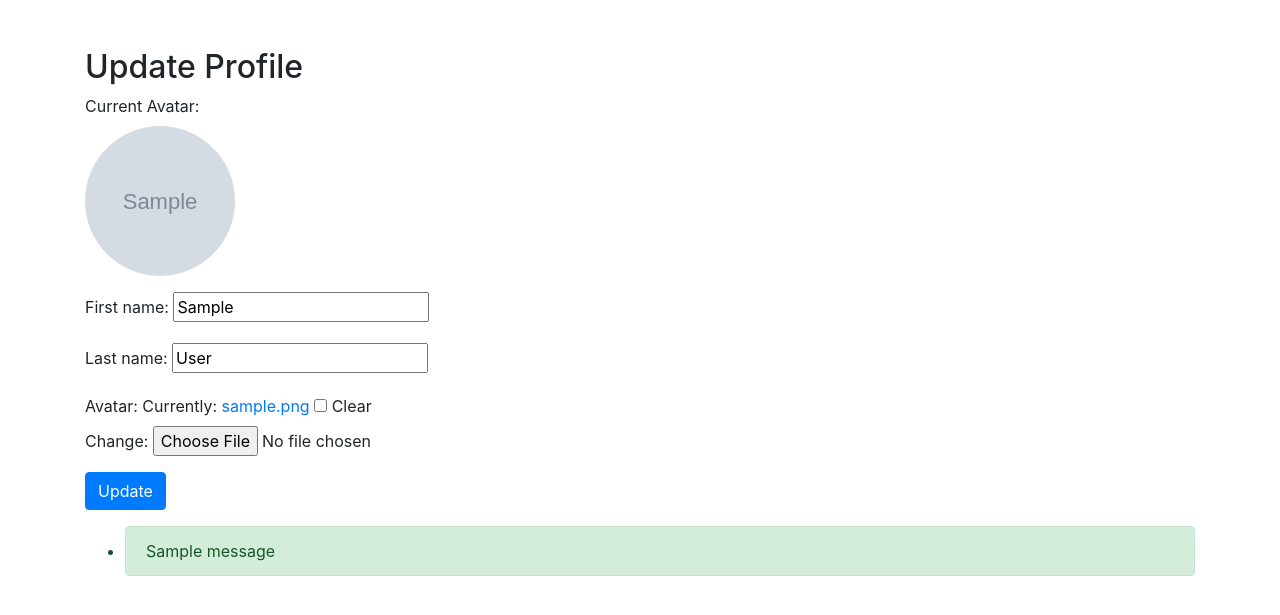
After one commit to abdullah956/dj-byzino, a Django app: page /profile/update/ in a window 1280 px wide. The commit adds this page. Shown: the top 615 px of the page. Run offline with Django 5.2, Linux system fonts and the light colour scheme; a user stored in the database is signed in; tables that the repository leaves empty hold one stand-in row (values such as "Sample post"); grey boxes marked "Sample" are stand-in pictures; one stand-in notice (Sample message) is shown; parts of the project's set-up code (start-up, migrations or seed data) failed here and were passed over; some libraries are stand-ins or nearby versions.

Commit message:
added avatar for user and info update

```diff
--- a/templates/base.html
+++ b/templates/base.html
@@ -42,6 +42,9 @@
               {% if user.is_authenticated %}
                 <li>
                   <a href="{% url 'logout' %}">Logout</a>
+                </li>
+                <li>
+                  <a href="{% url 'update_profile' %}">Update Profile</a>
                 </li>
               {% else %}
                 <li>
--- /dev/null
+++ b/templates/users/update_profile.html
@@ -0,0 +1,39 @@
+<!DOCTYPE html>
+<html lang="en">
+  <head>
+    <meta charset="UTF-8" />
+    <meta name="viewport" content="width=device-width, initial-scale=1.0" />
+    <title>Update Profile</title>
+    <link rel="stylesheet" href="https://stackpath.bootstrapcdn.com/bootstrap/4.5.2/css/bootstrap.min.css" />
+  </head>
+  <body>
+    <div class="container mt-5">
+      <h2>Update Profile</h2>
+      <form method="POST" enctype="multipart/form-data">
+        {% csrf_token %}
+        <div class="form-group">
+          <label for="avatar">Current Avatar:</label><br />
+          {% if request.user.avatar %}
+            <img src="{{ request.user.avatar.url }}" alt="{{ request.user.username }}" style="width:150px;height:150px;border-radius:50%;" /><br />
+          {% else %}
+            <p>No avatar uploaded.</p>
+          {% endif %}
+        </div>
+        <div class="form-group">{{ form.as_p }}</div>
+        <button type="submit" class="btn btn-primary">Update</button>
+      </form>
+
+      {% if messages %}
+        <ul class="mt-3">
+          {% for message in messages %}
+            <li class="alert alert-{{ message.tags }}">{{ message }}</li>
+          {% endfor %}
+        </ul>
+      {% endif %}
+    </div>
+
+    <script src="https://code.jquery.com/jquery-3.5.1.slim.min.js"></script>
+    <script src="https://cdn.jsdelivr.net/npm/@popperjs/core@2.5.2/dist/umd/popper.min.js"></script>
+    <script src="https://stackpath.bootstrapcdn.com/bootstrap/4.5.2/js/bootstrap.min.js"></script>
+  </body>
+</html>
--- a/users/admin.py
+++ b/users/admin.py
@@ -9,7 +9,7 @@ class CustomUserAdmin(UserAdmin):
     model = User
     fieldsets = (
         (None, {'fields': ('email', 'password')}),
-        ('Personal info', {'fields': ('first_name', 'last_name','is_verified')}),
+        ('Personal info', {'fields': ('first_name', 'last_name','is_verified','avatar')}),
         ('Permissions', {'fields': ('is_active', 'is_staff', 'is_superuser', 'groups', 'user_permissions')}),
         ('Important dates', {'fields': ('last_login', 'date_joined')}),
     )
--- a/users/forms.py
+++ b/users/forms.py
@@ -37,3 +37,9 @@ class UserRegistrationForm(UserCreationForm):
 
 class UserLoginForm(AuthenticationForm):
     username = forms.EmailField(widget=forms.EmailInput(attrs={'class': 'form-control'}))
+
+
+class UserUpdateForm(forms.ModelForm):
+    class Meta:
+        model = User
+        fields = ['first_name', 'last_name', 'avatar']
--- a/users/models.py
+++ b/users/models.py
@@ -1,8 +1,7 @@
 from django.contrib.auth.models import AbstractUser
 from django.db import models
-
+from django.core.validators import FileExtensionValidator
 from config.models import BasedModel
-
 from .managers import UserManager
 
 
@@ -10,7 +9,12 @@ class User(AbstractUser, BasedModel):
     email = models.EmailField(unique=True)
     username = models.CharField(max_length=150, blank=True, null=True)
     is_verified = models.BooleanField(default=False)
-
+    avatar = models.ImageField(
+        upload_to='avatars/',
+        blank=True,
+        null=True,
+        validators=[FileExtensionValidator(allowed_extensions=['jpg', 'jpeg', 'png'])]
+    )
     USERNAME_FIELD = 'email'
     REQUIRED_FIELDS = []
     objects = UserManager()
--- a/users/urls.py
+++ b/users/urls.py
@@ -15,4 +15,6 @@ urlpatterns = [
     path('reset_password/', views.reset_password_view, name='reset_password'),
     #logout
     path('logout/', views.logout_view, name='logout'),
+    #profile update
+    path('profile/update/', views.update_profile_view, name='update_profile'),
 ]
--- a/users/views.py
+++ b/users/views.py
@@ -8,7 +8,9 @@ from users.forms import UserLoginForm, UserRegistrationForm
 from django.contrib.auth import get_user_model
 from django.contrib.auth import update_session_auth_hash
 from django.contrib.auth import logout
-
+from django.contrib.auth.decorators import login_required
+from django.contrib import messages
+from .forms import UserUpdateForm
 #home
 def index(request):
     categories = Category.objects.all()
@@ -149,3 +151,17 @@ def reset_password_view(request):
 def logout_view(request):
     logout(request)
     return redirect('index')
+
+#profile update
+@login_required
+def update_profile_view(request):
+    if request.method == 'POST':
+        form = UserUpdateForm(request.POST, request.FILES, instance=request.user)
+        if form.is_valid():
+            form.save()
+            messages.success(request, 'Your profile has been updated successfully!')
+            return redirect('update_profile')
+    else:
+        form = UserUpdateForm(instance=request.user)
+
+    return render(request, 'users/update_profile.html', {'form': form})
```
Also changed, not shown: media/avatars/4.png (added), users/migrations/0003_user_avatar.py (added), 1 other file.
